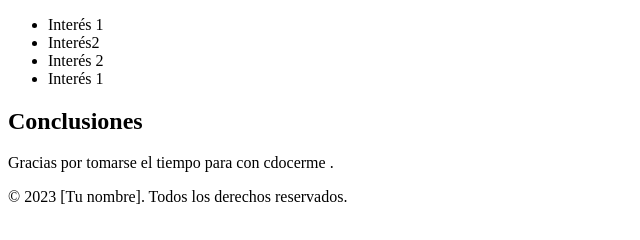
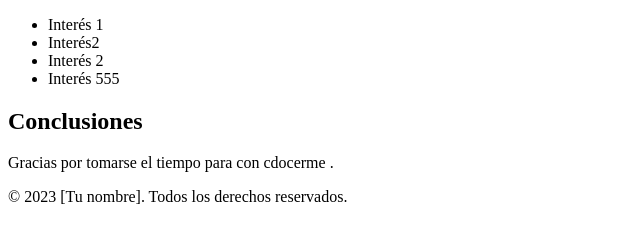
Before and after one commit to ewinortiz/repositorio, a plain HTML site: page index.html in a window 1280 px wide. Shown: the part 230-470 px from the top of the page, 0-640 px from the left. Drawn offline with Linux system fonts and the light colour scheme.

Commit message:
adiccion de 555

```diff
--- a/index.html
+++ b/index.html
@@ -15,7 +15,7 @@
     <li>Interés 1</li>
     <li>Interés2 </li>
     <li>Interés 2 </li>
-    <li>Interés 1 </li>
+    <li>Interés 555 </li>
 
   </ul>
 
```
